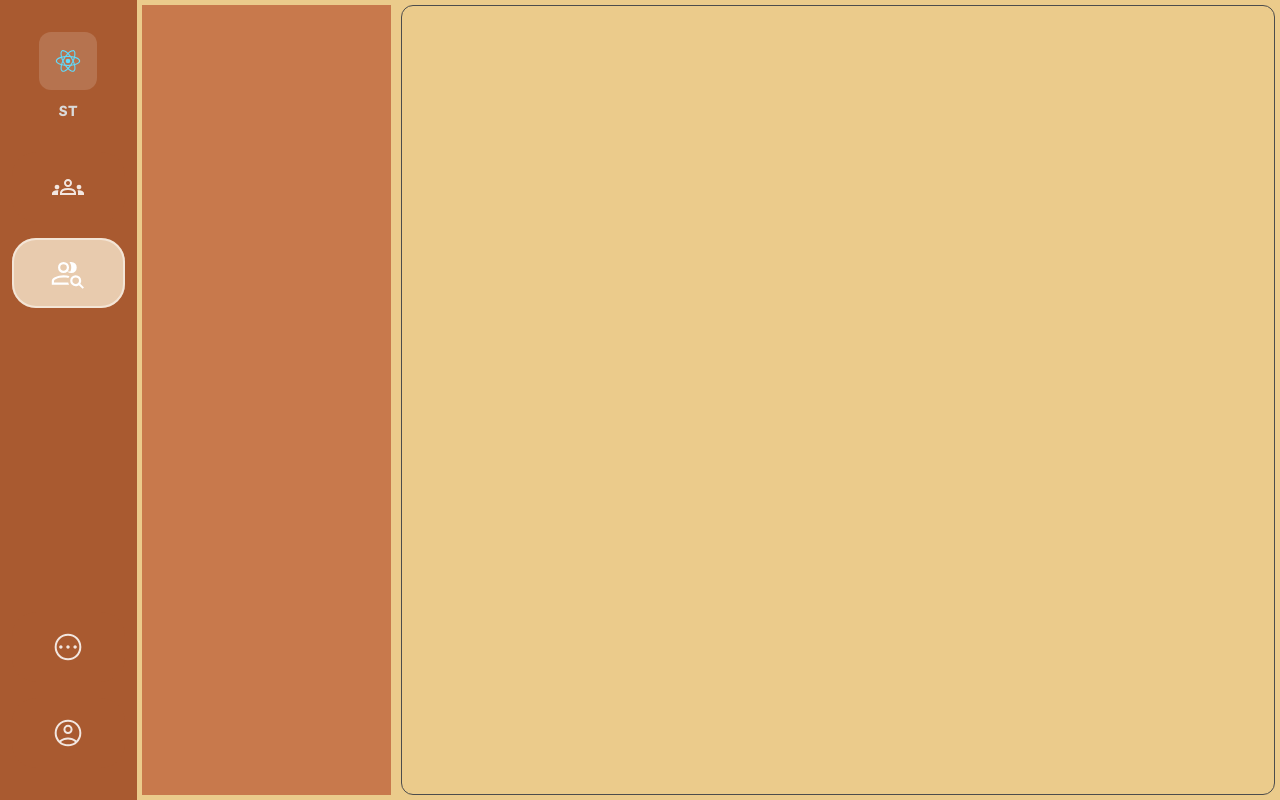
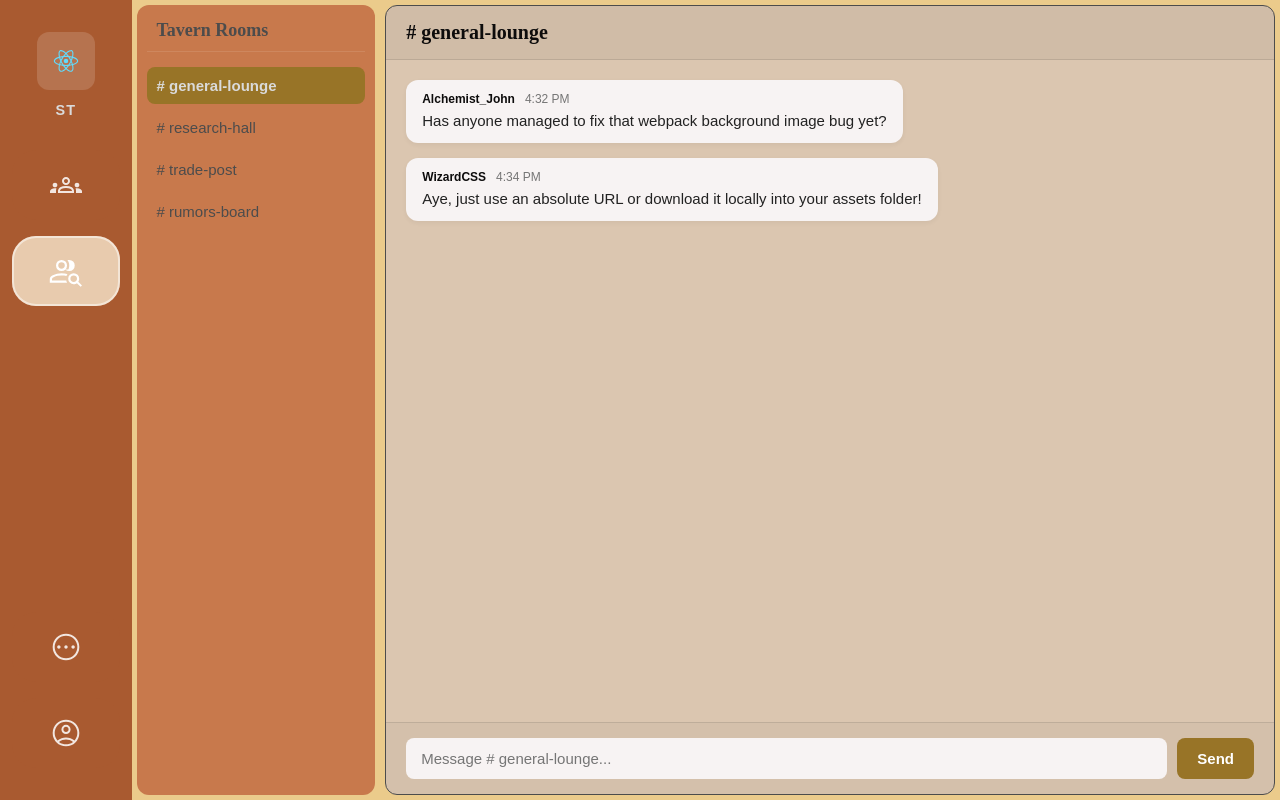
Before and after one commit to RedFlameKen/ScholarsTavern, a React (Create React App) app: page /chat in a window 1280 px wide. Built offline with nearby package versions, Linux system fonts and the light colour scheme; no server answers; a web font is replaced by a local one.

Commit message:
Chat page UI

```diff
--- a/src/components/pages/chat/ChatPage.css
+++ b/src/components/pages/chat/ChatPage.css
@@ -3,22 +3,168 @@
     height: 100vh;
     display: flex;
     flex-direction: row;
+    font-family: Arial, Helvetica, sans-serif;
+    box-sizing: border-box;
 }
 
+/* --- CHANNELS SIDEBAR SECTION --- */
 #channels_section {
     display: flex;
+    flex-direction: column;
     align-items: stretch;
     width: 20%;
     margin: 5px;
     background-color: var(--st-primary);
+    border-radius: 12px;
+    padding: 15px 10px;
+    box-sizing: border-box;
 }
 
+.channels-header {
+    font-family: "Cinzel Decorative", cursive, serif;
+    color: var(--st-text-color);
+    margin-top: 0;
+    margin-bottom: 15px;
+    padding-left: 10px;
+    font-size: 18px;
+    border-bottom: 1px solid rgba(255, 255, 255, 0.1);
+    padding-bottom: 10px;
+}
+
+.channels-list {
+    display: flex;
+    flex-direction: column;
+    gap: 5px;
+    overflow-y: auto;
+}
+
+.channel-item {
+    color: var(--st-text-color);
+    padding: 10px;
+    border-radius: 8px;
+    cursor: pointer;
+    transition: background-color 0.2s ease;
+    font-size: 15px;
+}
+
+.channel-item:hover {
+    background-color: rgba(255, 255, 255, 0.1);
+}
+
+.channel-item.active {
+    background-color: var(--st-bg-extra);
+    color: var(--st-bg-light);
+    font-weight: bold;
+}
+
+/* --- MAIN CHAT SECTION --- */
 #main_section {
     display: flex;
+    flex-direction: column;
     align-items: stretch;
-    width: 70%;
+    width: 75%;
+    /* Bumped up layout weight slightly for better screen spacing */
     margin: 5px;
-    background-color: var(--st-bg);
+    background-color: #dbc6b0;
+    /* Matching parchment color */
     border: 1px solid var(--st-text-color);
     border-radius: 12px;
+    box-sizing: border-box;
+    overflow: hidden;
 }
+
+.chat-room-header {
+    background-color: rgba(0, 0, 0, 0.05);
+    padding: 15px 20px;
+    border-bottom: 1px solid rgba(0, 0, 0, 0.1);
+}
+
+.chat-room-header h2 {
+    font-family: "Cinzel Decorative", cursive, serif;
+    margin: 0;
+    font-size: 20px;
+    color: #0d0c0c;
+}
+
+/* Message Feed Layout */
+.messages-log {
+    flex: 1;
+    padding: 20px;
+    overflow-y: auto;
+    display: flex;
+    flex-direction: column;
+    gap: 15px;
+}
+
+.message-bubble {
+    background-color: #f7f3f3;
+    /* Matching light input field color */
+    padding: 12px 16px;
+    border-radius: 12px;
+    max-width: 85%;
+    align-self: flex-start;
+    box-shadow: 0 2px 5px rgba(0, 0, 0, 0.05);
+}
+
+.message-meta {
+    display: flex;
+    gap: 10px;
+    margin-bottom: 4px;
+    font-size: 12px;
+}
+
+.message-sender {
+    font-weight: bold;
+    color: #0d0c0c;
+}
+
+.message-time {
+    color: #757575;
+}
+
+.message-text {
+    margin: 0;
+    color: #222222;
+    font-size: 15px;
+    line-height: 1.4;
+}
+
+/* Chat Input Bar Form Layout */
+.chat-input-area {
+    display: flex;
+    padding: 15px 20px;
+    gap: 10px;
+    background-color: rgba(0, 0, 0, 0.03);
+    border-top: 1px solid rgba(0, 0, 0, 0.1);
+}
+
+.chat-field {
+    flex: 1;
+    background-color: #f7f3f3;
+    border: none;
+    border-radius: 8px;
+    padding: 12px 15px;
+    font-size: 15px;
+    color: #0d0c0c;
+    box-sizing: border-box;
+}
+
+.chat-field:focus {
+    outline: 2px solid var(--st-bg-extra);
+}
+
+.chat-send-btn {
+    background-color: var(--st-bg-extra, #1a1a1a);
+    color: white;
+    border: none;
+    border-radius: 8px;
+    padding: 0 20px;
+    font-size: 15px;
+    font-weight: 600;
+    cursor: pointer;
+    transition: opacity 0.2s ease;
+}
+
+.chat-send-btn:hover {
+    opacity: 0.9;
+}
--- a/src/components/pages/chat/ChatPage.jsx
+++ b/src/components/pages/chat/ChatPage.jsx
@@ -1,14 +1,84 @@
+import { useState } from "react";
 import NavBar from "../../nav_bar/NavBar";
 import "../../../styles/ColorPalette.css";
 import "./ChatPage.css";
 
-function ChatPage(){
+function ChatPage() {
+    // Mock data for tavern channels
+    const [channels] = useState(["# general-lounge", "# research-hall", "# trade-post", "# rumors-board"]);
+    const [activeChannel, setActiveChannel] = useState("# general-lounge");
+
+    // Mock data for messages
+    const [messages, setMessages] = useState([
+        { id: 1, sender: "Alchemist_John", text: "Has anyone managed to fix that webpack background image bug yet?", time: "4:32 PM" },
+        { id: 2, sender: "WizardCSS", text: "Aye, just use an absolute URL or download it locally into your assets folder!", time: "4:34 PM" }
+    ]);
+    const [inputMessage, setInputMessage] = useState("");
+
+    const handleSendMessage = (e) => {
+        e.preventDefault();
+        if (!inputMessage.trim()) return;
+
+        const newMsg = {
+            id: messages.length + 1,
+            sender: "You", // Temporary fallback sender name
+            text: inputMessage,
+            time: new Date().toLocaleTimeString([], { hour: '2-digit', minute: '2-digit' })
+        };
+
+        setMessages([...messages, newMsg]);
+        setInputMessage("");
+    };
+
     return (
         <div id="chat_page">
             <NavBar />
+
+            {/* Sidebar: Tavern Channels */}
             <div id="channels_section">
+                <h3 className="channels-header">Tavern Rooms</h3>
+                <div className="channels-list">
+                    {channels.map((channel) => (
+                        <div
+                            key={channel}
+                            className={`channel-item ${activeChannel === channel ? "active" : ""}`}
+                            onClick={() => setActiveChannel(channel)}
+                        >
+                            {channel}
+                        </div>
+                    ))}
+                </div>
             </div>
+
+            {/* Main Area: Chat Room Logs */}
             <div id="main_section">
+                <div className="chat-room-header">
+                    <h2>{activeChannel}</h2>
+                </div>
+
+                <div className="messages-log">
+                    {messages.map((msg) => (
+                        <div key={msg.id} className="message-bubble">
+                            <div className="message-meta">
+                                <span className="message-sender">{msg.sender}</span>
+                                <span className="message-time">{msg.time}</span>
+                            </div>
+                            <p className="message-text">{msg.text}</p>
+                        </div>
+                    ))}
+                </div>
+
+                {/* Message Input Box */}
+                <form className="chat-input-area" onSubmit={handleSendMessage}>
+                    <input
+                        type="text"
+                        placeholder={`Message ${activeChannel}...`}
+                        value={inputMessage}
+                        onChange={(e) => setInputMessage(e.target.value)}
+                        className="chat-field"
+                    />
+                    <button type="submit" className="chat-send-btn">Send</button>
+                </form>
             </div>
         </div>
     )
```
